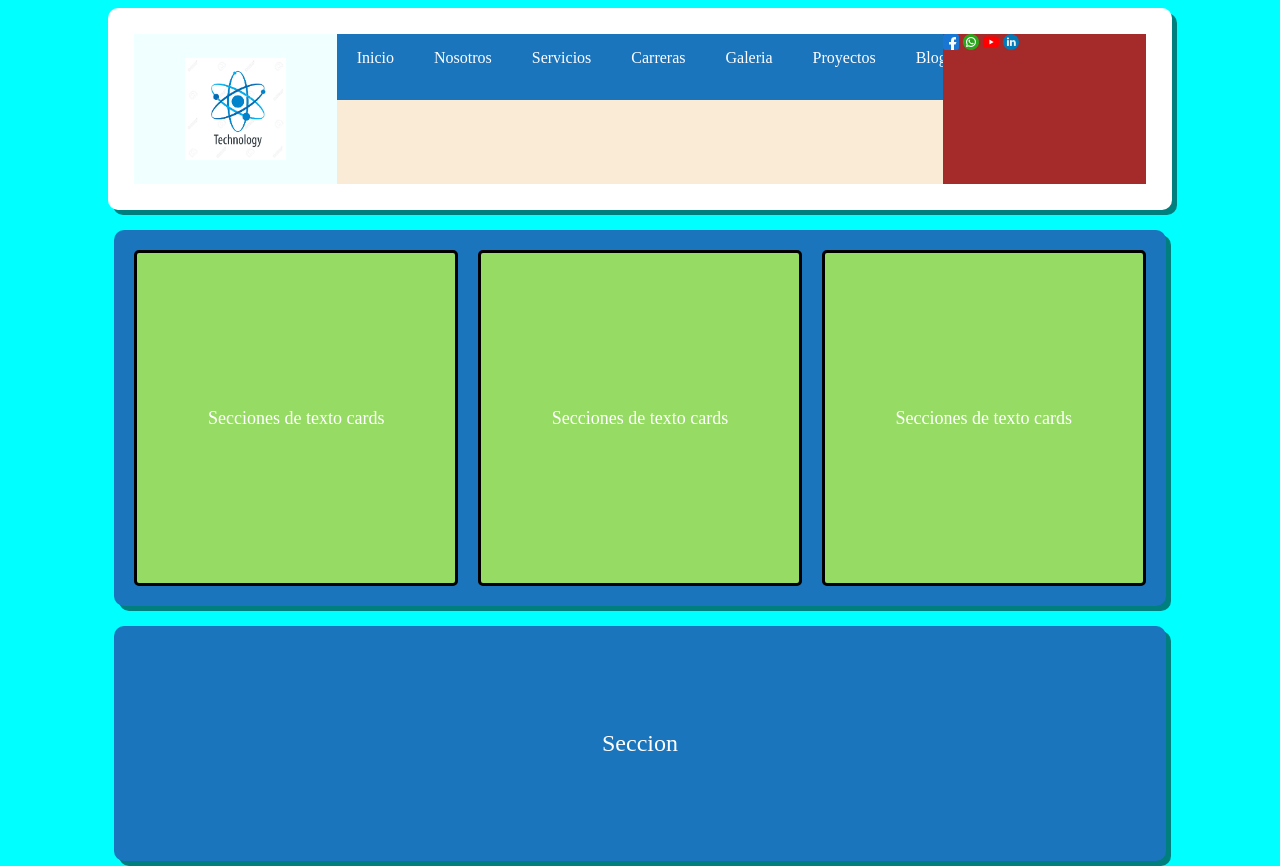
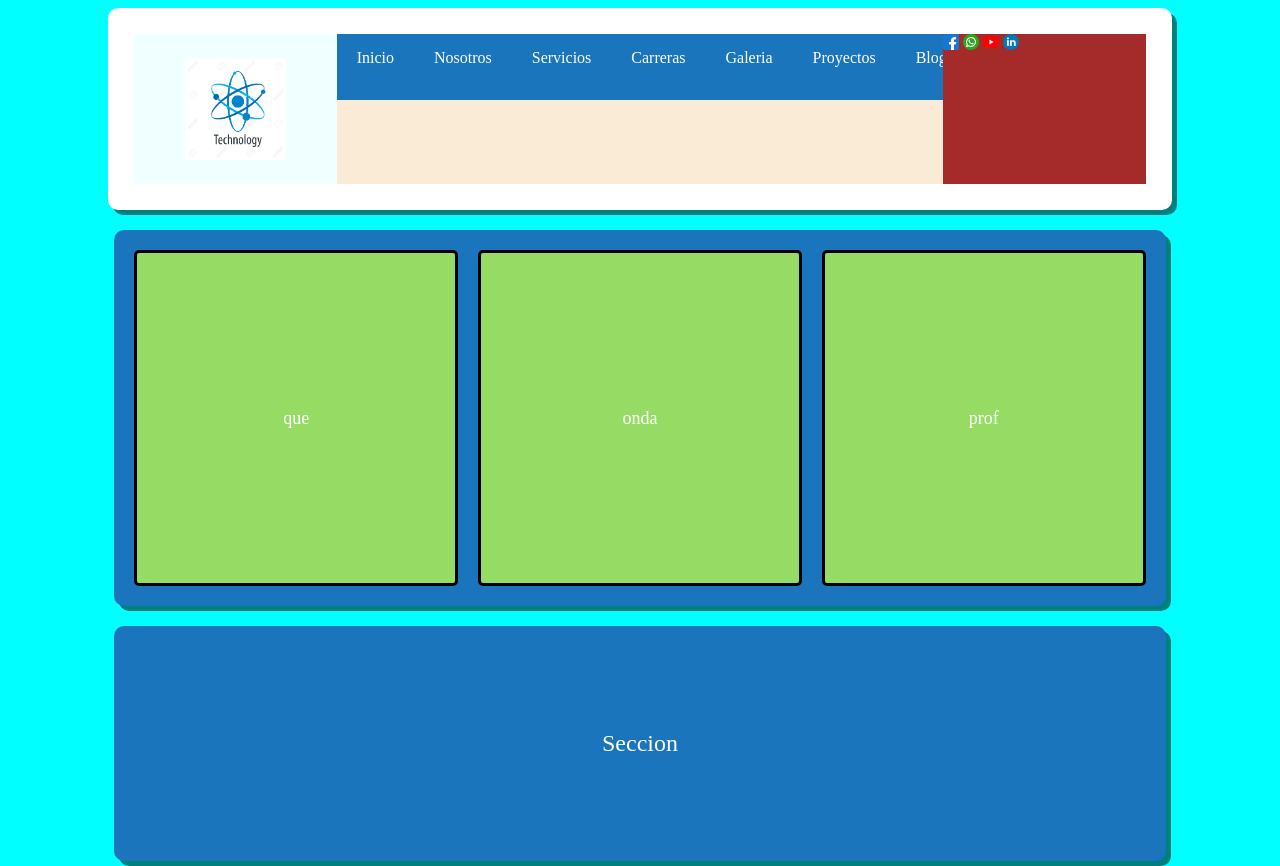
Before and after one commit to salasCris/SITIO-TI, a plain HTML site: page index.html in a window 1280 px wide. Shown: the top 866 px of the page. Drawn offline with Linux system fonts and the light colour scheme.

```diff
--- a/index.html
+++ b/index.html
@@ -40,13 +40,13 @@
 
     <div id="seccion-tarjetas">
         <div class="tarjeta">
-            <p>Secciones de texto cards</p>
+            <p>que </p>
         </div>
         <div class="tarjeta">
-            <p>Secciones de texto cards</p>
+            <p>onda</p>
         </div>
         <div class="tarjeta">
-            <p>Secciones de texto cards</p>
+            <p>prof</p>
         </div>
     </div>
 
```
